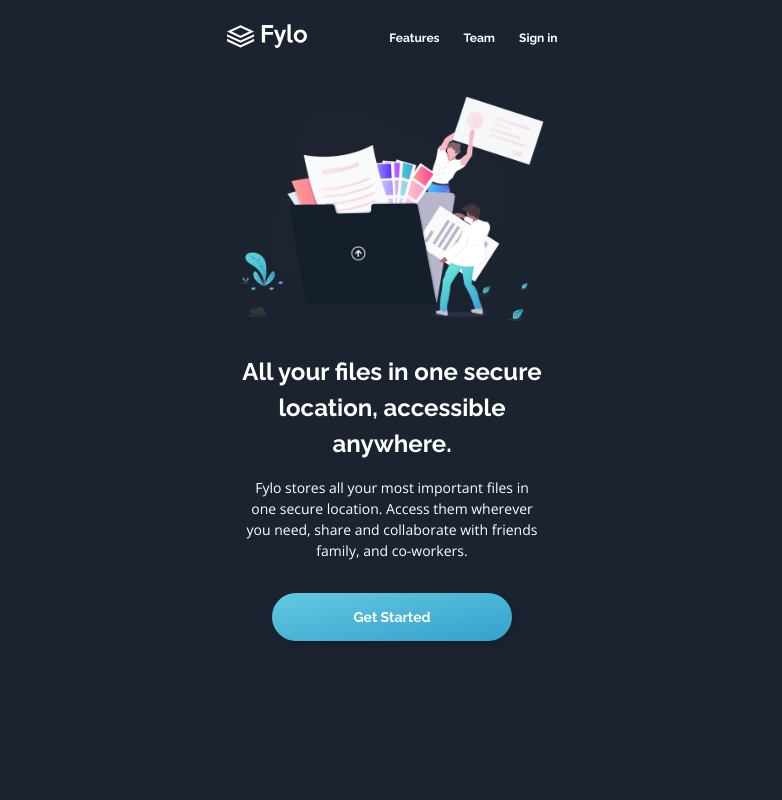
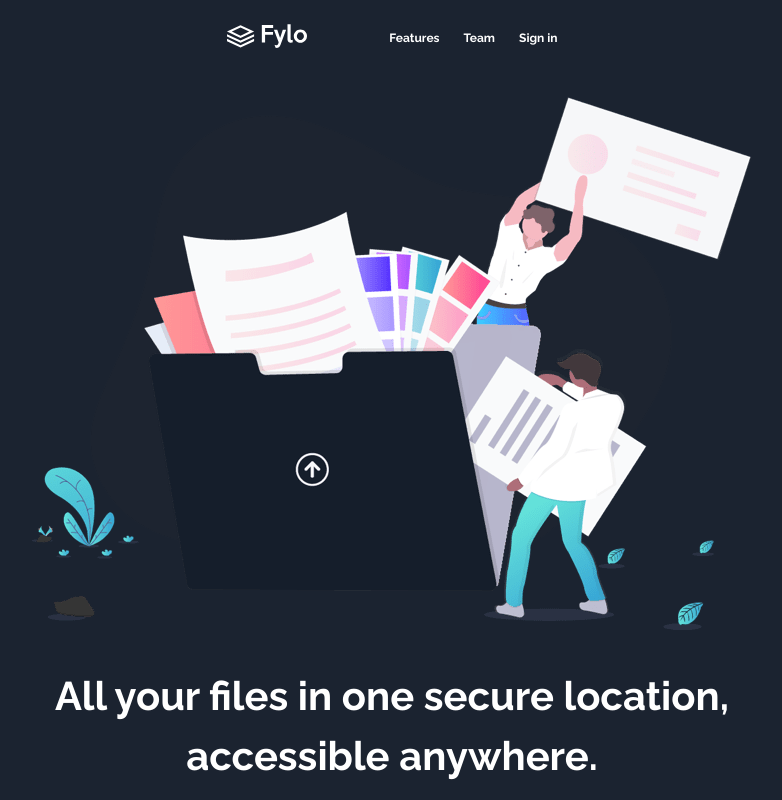
Before and after one commit to stephjoseph/fylo-dark-theme-landing-page-master, a React (Create React App) app: page / in a window 1280 px wide. Shown: the top 800 px of the page, without its empty margins (248-1030 px from the left). Built offline with nearby package versions, Linux system fonts and the light colour scheme.

Commit message:
Update Hero.js

```diff
--- a/src/components/Hero.js
+++ b/src/components/Hero.js
@@ -3,21 +3,25 @@ import heroImg from "../images/illustration-intro.png";
 
 const Hero = () => {
   return (
-    <div className="z-10 flex w-[20rem] flex-col items-center gap-[2.063rem]">
+    <div className="z-10 flex w-[20rem] flex-col items-center gap-[2.063rem] xl:w-[45rem] xl:gap-9">
       <div>
-        <img className="h-[14.063rem] w-[19rem]" src={heroImg} alt="" />
+        <img
+          className="h-[14.063rem] w-[19rem] xl:h-[33.375rem] xl:w-[45rem]"
+          src={heroImg}
+          alt=""
+        />
       </div>
       <div className="flex flex-col items-center text-center">
-        <h1 className="mb-[0.938rem] font-['Raleway'] text-2xl font-bold leading-9 tracking-normal text-white">
+        <h1 className="mb-[0.938rem] font-['Raleway'] text-2xl font-bold leading-9 tracking-normal text-white xl:mb-8 xl:text-[2.5rem] xl:leading-[3.75rem]">
           All your files in one secure location, accessible anywhere.
         </h1>
-        <p className="mb-8 w-[18.5rem] text-[0.875rem] font-normal leading-[1.313rem] tracking-normal text-white">
+        <p className="mb-8 w-[18.5rem] text-[0.875rem] font-normal leading-[1.313rem] tracking-normal text-white xl:w-[36.813rem] xl:text-xl xl:leading-[1.875rem]">
           Fylo stores all your most important files in one secure location.
           Access them wherever you need, share and collaborate with friends
           family, and co-workers.
         </p>
         <a
-          className="flex h-12 w-[15rem] items-center justify-center rounded-[24px] bg-gradient-to-br from-[#63CAE1] to-[#34A0CD] font-['Raleway'] text-[0.875rem] font-bold leading-6 tracking-normal text-white shadow-[2px_3px_6px_0px_rgba(0,0,0,0.1593)]"
+          className="flex h-12 w-[15rem] items-center justify-center rounded-[24px] bg-gradient-to-br from-[#63CAE1] to-[#34A0CD] font-['Raleway'] text-[0.875rem] font-bold leading-6 tracking-normal text-white shadow-[2px_3px_6px_0px_rgba(0,0,0,0.1593)] xl:h-14 xl:w-[17.5rem] xl:rounded-[28px] xl:text-base xl:leading-[1.188rem]"
           href="#"
         >
           Get Started
```
